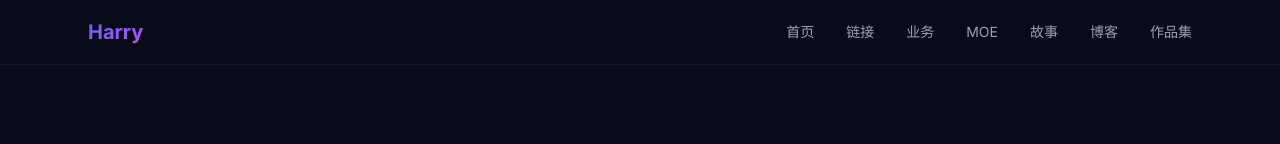
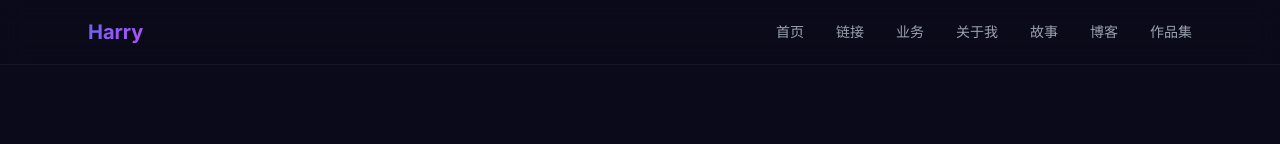
Before and after one commit to lyq00177-arch/lyq-site, a Next.js app: page / in a window 1280 px wide. Shown: the top 144 px of the page. Built offline with nearby package versions, Linux system fonts and the light colour scheme.

Commit message:
feat: MOE 改名为「关于我」，对新访客更直观

```diff
--- a/app/page.tsx
+++ b/app/page.tsx
@@ -28,7 +28,7 @@ const gridCards = [
   {
     href: "/moe",
     icon: "🧠",
-    title: "MOE",
+    title: "关于我",
     desc: "底层思考系统 · 工具栈 · 核心能力",
     color: "from-purple-500/10 to-pink-500/10",
     border: "hover:border-purple-500/30",
--- a/components/Navbar.tsx
+++ b/components/Navbar.tsx
@@ -8,7 +8,7 @@ const navLinks = [
   { href: "/", label: "首页" },
   { href: "/connect", label: "链接" },
   { href: "/business", label: "业务" },
-  { href: "/moe", label: "MOE" },
+  { href: "/moe", label: "关于我" },
   { href: "/story", label: "故事" },
   { href: "/blog", label: "博客" },
   { href: "/portfolio", label: "作品集" },
```
